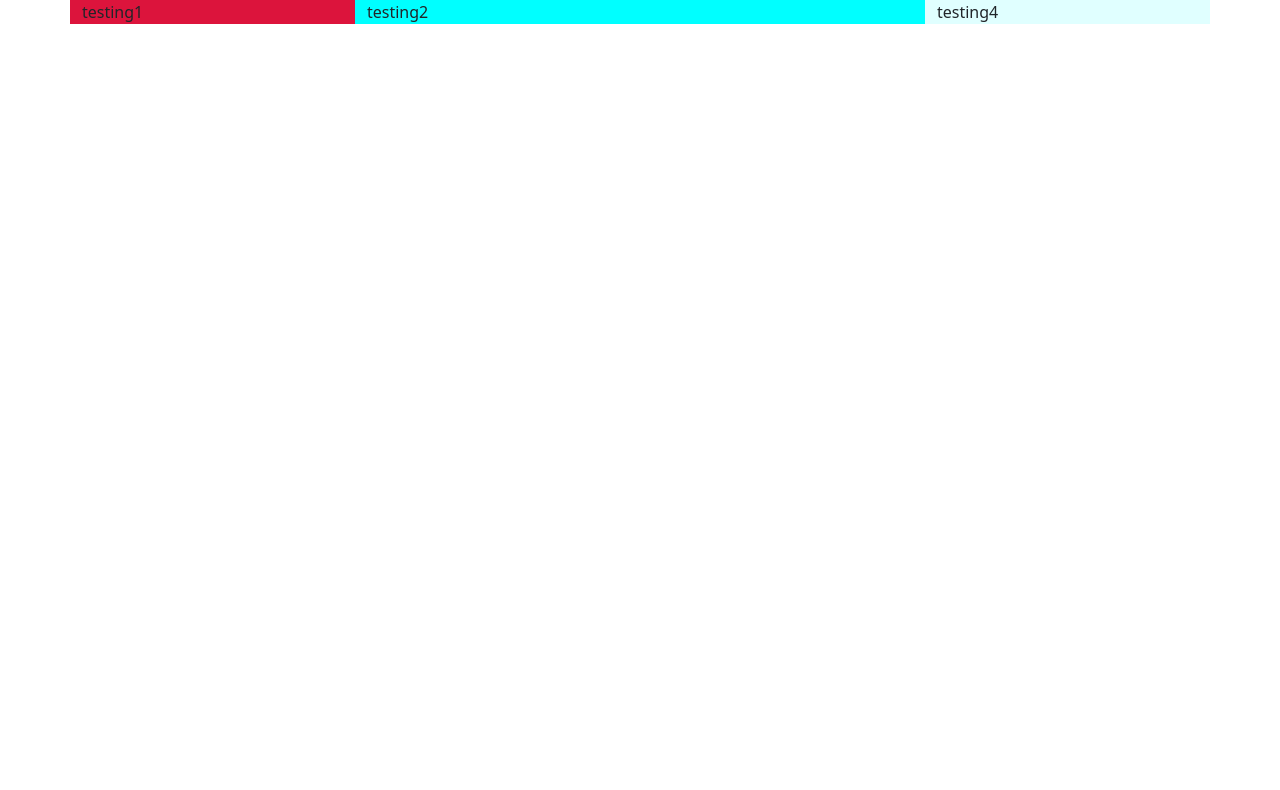
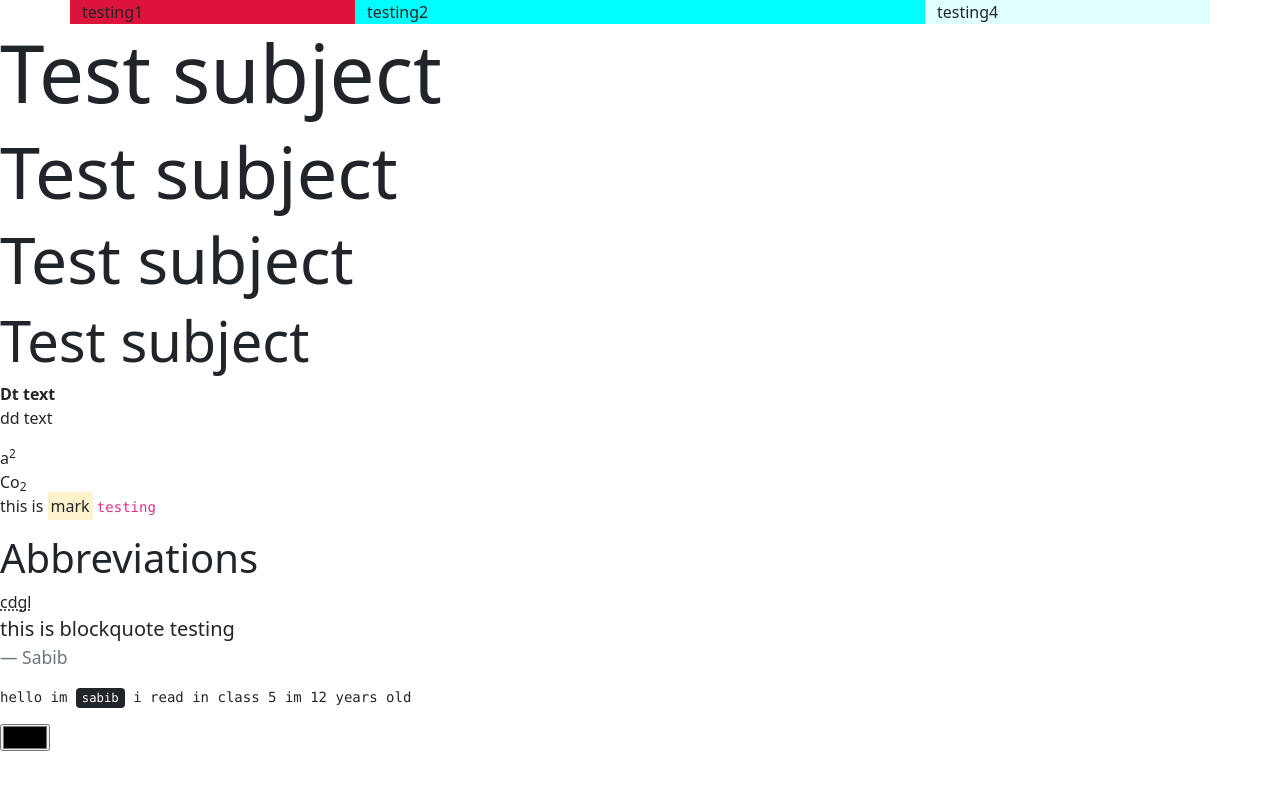
Before and after one commit to Sabib112/HTML_-sabib-, a plain HTML site: page bootstrap.html in a window 1280 px wide. Drawn offline with nearby package versions, Linux system fonts and the light colour scheme.

Commit message:
typography in bootstrap

```diff
--- a/bootstrap.html
+++ b/bootstrap.html
@@ -1,6 +1,7 @@
 <html>
     <head>
         <link href="https://cdn.jsdelivr.net/npm/bootstrap@5.3.3/dist/css/bootstrap.min.css" rel="stylesheet" integrity="sha384-QWTKZyjpPEjISv5WaRU9OFeRpok6YctnYmDr5pNlyT2bRjXh0JMhjY6hW+ALEwIH" crossorigin="anonymous">
+        <script src="https://cdn.jsdelivr.net/npm/bootstrap@5.3.3/dist/js/bootstrap.bundle.min.js" integrity="sha384-YvpcrYf0tY3lHB60NNkmXc5s9fDVZLESaAA55NDzOxhy9GkcIdslK1eN7N6jIeHz" crossorigin="anonymous"></script>
 <style>
     .col{border:2px black solid;}
 </style>
@@ -13,5 +14,24 @@
             <div class="col-sm-3" style="background:lightcyan;">testing4 </div>
         </div>
       </div>
+      <h1 class="display-1">Test subject</h1>
+      <h1 class="display-2">Test subject</h1>
+      <h1 class="display-3">Test subject</h1>
+      <h1 class="display-4">Test subject</h1>
+      <dl>
+        <dt>Dt text</dt>
+        <dd>dd text</dd>
+      </dl>
+      a<sup>2</sup><br>
+      Co<sub>2</sub>
+      <p> this is <mark>mark</mark> <code>testing</code> </p>
+      <h1>Abbreviations</h1>
+      <abbr title="Codingal">cdgl</abbr>
+      <blockquote class="blockquote">
+        <p>this is blockquote testing</p>
+        <footer class="blockquote-footer">Sabib</footer>
+      </blockquote>
+      <pre>hello im <kbd>sabib</kbd> i read in class 5 im 12 years old</pre>
+      <input type="color">
     </body>
 </html>
```
